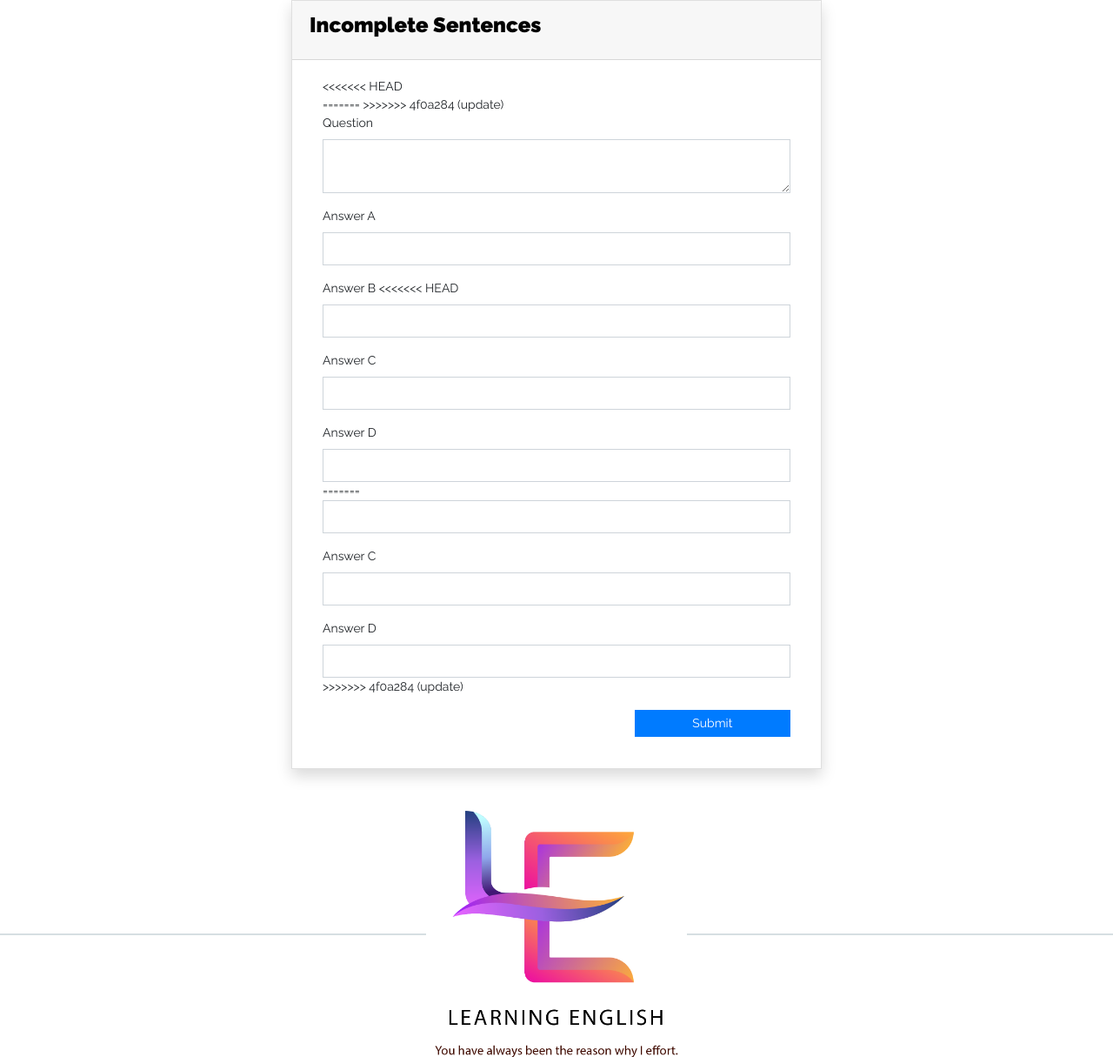
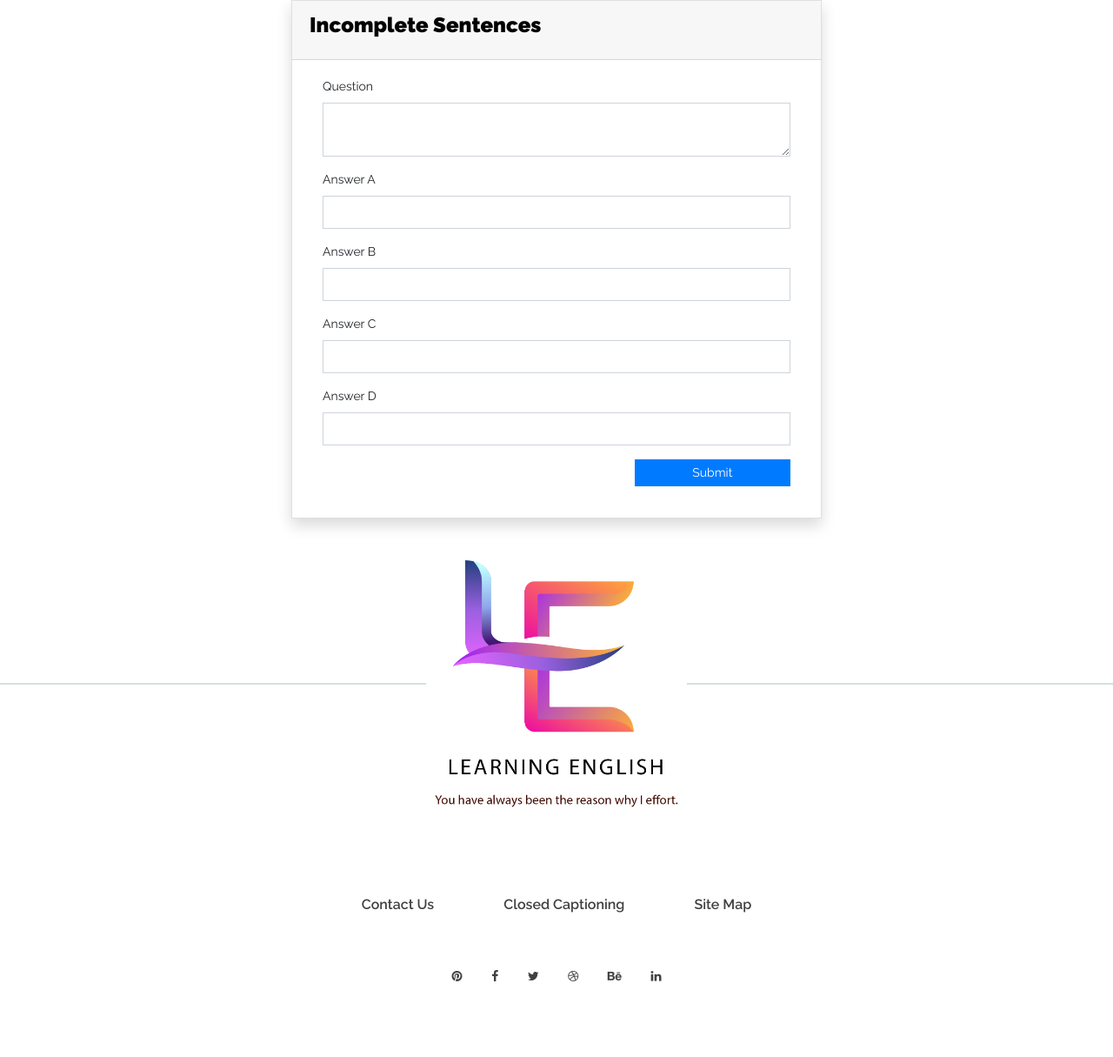
Before and after one commit to vodinhhuy0911/WebEnglishSystem, a Django app: page //automation/incomplete-sentences in a window 1280 px wide. Shown: the part 125-1340 px from the top of the page at 87% size. After the commit the page ends 1253 px from the top, so only its background shows below. Run offline with Django 3.2, Linux system fonts and the light colour scheme; some libraries are stand-ins or nearby versions; some web fonts are replaced.

Commit message:
error choice

```diff
--- a/WebEnglish/EnglishSystem/admin.py
+++ b/WebEnglish/EnglishSystem/admin.py
@@ -56,7 +56,7 @@ admin.site.register(Question, QuestionAdmin)
 admin.site.register(AttemptedQuestion)
 
 admin.site.register(Choice)
-# admin.site.register(QuizProfile)
+admin.site.register(QuizProfile)
 # admin.site.register(AttemptedQuestion)
 
 admin.site.register(Category)
--- a/WebEnglish/EnglishSystem/models.py
+++ b/WebEnglish/EnglishSystem/models.py
@@ -75,7 +75,9 @@ class QuizProfile(TimeStampedModel):
 
     def get_new_question(self):
         used_questions_pk = AttemptedQuestion.objects.filter(quiz_profile=self).values_list('question__pk', flat=True)
+        # print(used_questions_pk)
         remaining_questions = Question.objects.exclude(pk__in=used_questions_pk)
+
         if not remaining_questions.exists():
             return
         return random.choice(remaining_questions)
--- a/WebEnglish/EnglishSystem/templates/automation/incomplete-sentences.html
+++ b/WebEnglish/EnglishSystem/templates/automation/incomplete-sentences.html
@@ -8,11 +8,10 @@
                 </div>
                 <div class="card-body">
                     <div class="container-fluid">
-<<<<<<< HEAD
-                        <form id="update-user" method="POST" action="{% url 'update-profile' %}" enctype="multipart/form-data">
-=======
+
+
                         <form id="update-user" method="POST" action="{% url 'result_incomplete_sentences' %}" enctype="multipart/form-data">
->>>>>>> 4f0a284 (update)
+
                             {% csrf_token %}
                             <div class="mdc-layout-grid">
                                 <div class="mdc-layout-grid__inner">
@@ -26,17 +25,7 @@
                                     </div>
                                    <div class="form-group mb-3">
                                         <label for="answer_b" class="control-label">Answer B</label>
-<<<<<<< HEAD
-                                        <input type="text" class="form-control rounded-0" name="answer_a" id="answer_b"  required="required">
-                                    </div>
-                                    <div class="form-group mb-3">
-                                        <label for="answer_c" class="control-label">Answer C</label>
-                                        <input type="text" class="form-control rounded-0" name="answer_a" id="answer_c"  required="required">
-                                    </div>
-                                    <div class="form-group mb-3">
-                                        <label for="answer_d" class="control-label">Answer D</label>
-                                        <input type="text" class="form-control rounded-0" name="answer_a" id="answer_d"  required="required">
-=======
+
                                         <input type="text" class="form-control rounded-0" name="answer_b" id="answer_b"  required="required">
                                     </div>
                                     <div class="form-group mb-3">
@@ -46,8 +35,10 @@
                                     <div class="form-group mb-3">
                                         <label for="answer_d" class="control-label">Answer D</label>
                                         <input type="text" class="form-control rounded-0" name="answer_d" id="answer_d"  required="required">
->>>>>>> 4f0a284 (update)
+
+
                                     </div>
+
                                     {% for field in form %} {% for error in field.errors %}
                                     <div class="alert alert-danger my-2">
                                         <p>{{ error }}</p>
--- a/WebEnglish/EnglishSystem/views.py
+++ b/WebEnglish/EnglishSystem/views.py
@@ -13,7 +13,7 @@ from .models import QuizProfile, Question, AttemptedQuestion
 from .forms import UserLoginForm, RegistrationForm
 
 
-from .models import QuizProfile, AttemptedQuestion
+from .models import QuizProfile, AttemptedQuestion, Choice
 from .forms import RegistrationForm
 from .source import main
 
@@ -323,6 +323,16 @@ def play(request):
         if question is not None:
             quiz_profile.create_attempt(question)
 
+
+        # print(ch)
+        # print(answerA, answerB, answerC, answerD)
+        # inputQuestion = str(question) + "___" + str(answerA) + "___" + str(answerB) + "___" + str(
+        #     answerC) + "___" + str(answerD)
+        # arr = inputQuestion.split('___')
+        # arr[4] = arr[4].replace(' \n', '')
+        # arr[4] = arr[4].replace('\n', '')
+        # result = main.bigram_MaskedLanguageModel(inputQuestion)
+
         context = {
             'question': question,
         }
@@ -409,10 +419,11 @@ def result_incomplete_senteces(request):
         arr = inputQuestion.split('___')
         arr[4] = arr[4].replace(' \n', '')
         arr[4] = arr[4].replace('\n', '')
-        # result = main.bigram_MaskedLanguageModel(inputQuestion)
+        result = main.bigram_MaskedLanguageModel(inputQuestion)
+
         # print(inputQuestion)
         # print(arr)
-        result = main.MaskedLanguageModel(inputQuestion)
-        print(result, chr(65 + result.index(max(result))), arr[result.index(max(result)) + 1])
+        # result = main.MaskedLanguageModel(inputQuestion)
+        # print(result, chr(65 + result.index(max(result))), arr[result.index(max(result)) + 1])
         context['result'] = chr(65 + result.index(max(result))), arr[result.index(max(result)) + 1]
     return render(request, 'automation/result.html', context)
--- a/WebEnglish/static/style.css
+++ b/WebEnglish/static/style.css
@@ -36,7 +36,6 @@ p {
   font-weight: 400; }
 
 a,
-a:hover,
 a:focus {
   -webkit-transition-duration: 500ms;
   transition-duration: 500ms;
```
Also changed, not shown: WebEnglish/EnglishSystem/source/main.py (+17 -6 lines).
